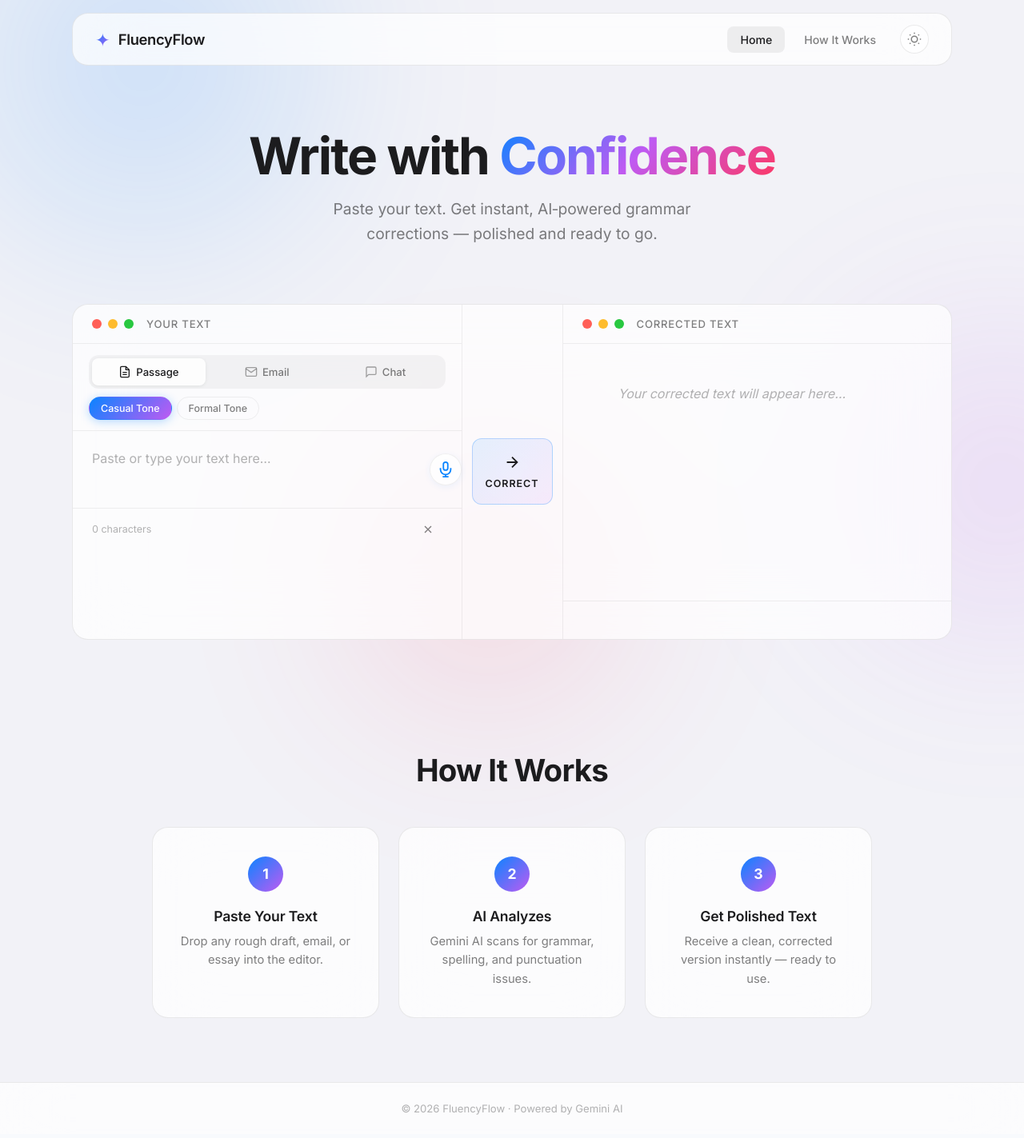
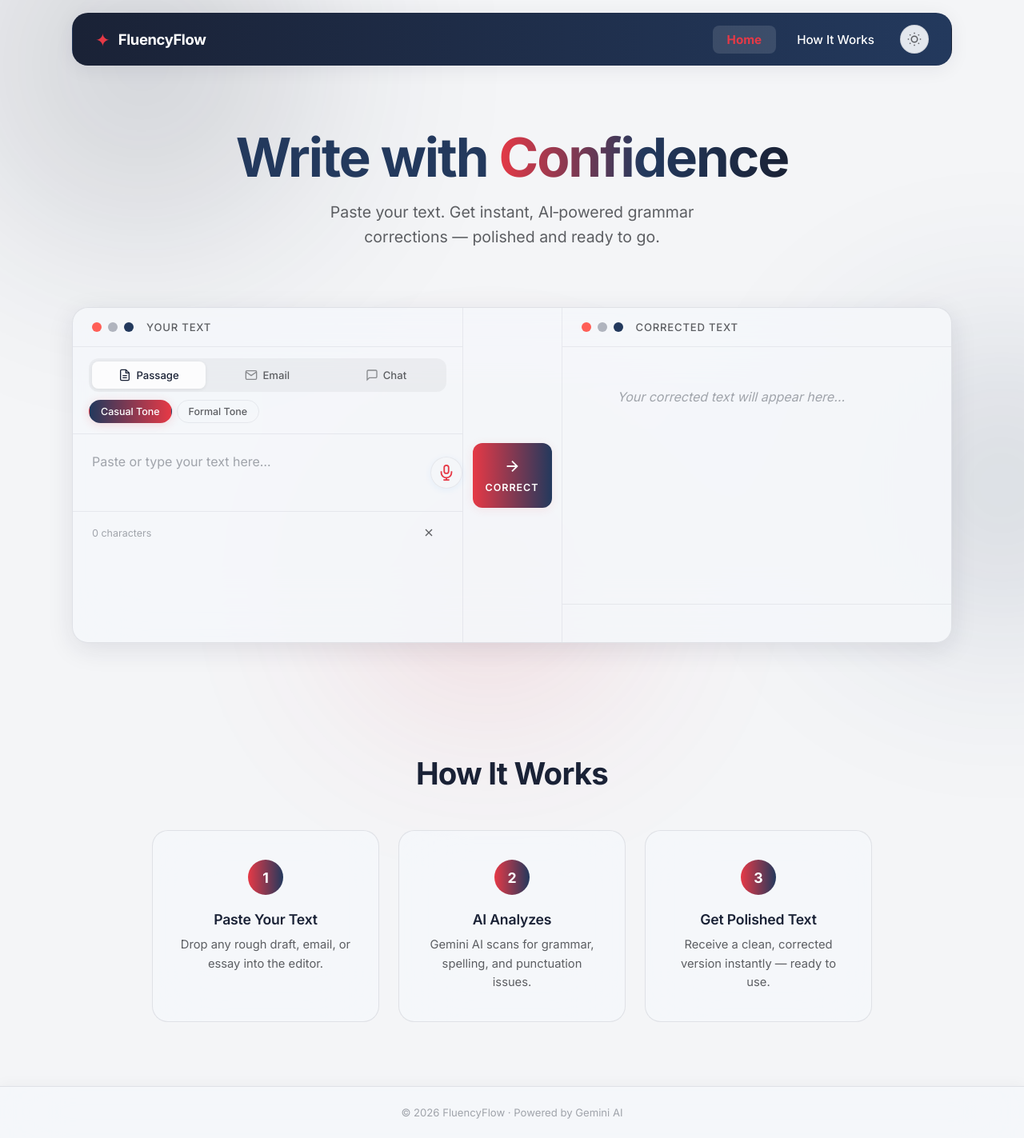
Before and after one commit to muneeb251291/fluencyflow, a Flask app: page / in a window 1280 px wide. Shown: the whole page at 80% size. Before the commit the page ends 1394 px from the top, so only its background shows below. Run offline with Flask 3, Linux system fonts and the light colour scheme.

Commit message:
Update CSS variables and styles for improved light and dark themes

```diff
--- a/static/css/style.css
+++ b/static/css/style.css
@@ -36,28 +36,28 @@
 
 :root {
   /* ── Light Theme (default) ────────────────────────────────────────────── */
-  --bg: #f2f2f7;
-  --surface: rgba(255, 255, 255, 0.72);
-  --surface-hover: rgba(255, 255, 255, 0.85);
-  --border: rgba(0, 0, 0, 0.08);
-  --border-light: rgba(0, 0, 0, 0.06);
-  --text-primary: #1c1c1e;
-  --text-secondary: rgba(0, 0, 0, 0.5);
-  --text-tertiary: rgba(0, 0, 0, 0.3);
-  --accent: #0a84ff;
-  --accent-hover: #006edb;
-  --accent-glow: rgba(10, 132, 255, 0.25);
-  --gradient-1: #0a84ff;
-  --gradient-2: #bf5af2;
-  --gradient-3: #ff375f;
+  --bg: #f4f5f7;
+  --surface: rgba(245, 247, 250, 0.92);
+  --surface-hover: rgba(230, 233, 240, 0.98);
+  --border: rgba(30, 34, 54, 0.10);
+  --border-light: rgba(30, 34, 54, 0.07);
+  --text-primary: #1a2236;
+  --text-secondary: #5c5e62;
+  --text-tertiary: #a0a4ab;
+  --accent: #e63946;
+  --accent-hover: #b71c2b;
+  --accent-glow: rgba(230, 57, 70, 0.18);
+  --gradient-1: #1a2236;
+  --gradient-2: #23395d;
+  --gradient-3: #e63946;
   --success: #34c759;
-  --error: #ff3b30;
+  --error: #e63946;
 
   /* Blob opacity (lower in light mode) */
   --blob-opacity: 0.25;
 
   /* Contextual surfaces */
-  --scrollbar-thumb: rgba(0, 0, 0, 0.15);
+  --scrollbar-thumb: rgba(30, 34, 54, 0.13);
   --mode-tab-bg: rgba(0, 0, 0, 0.04);
   --mode-tab-hover: rgba(0, 0, 0, 0.06);
   --mode-tab-active-bg: rgba(255, 255, 255, 0.85);
@@ -207,6 +207,8 @@ body {
   border-radius: var(--radius);
   z-index: 100;
   transition: var(--transition);
+  background: linear-gradient(90deg, var(--gradient-1) 0%, var(--gradient-2) 100%);
+  box-shadow: 0 4px 24px rgba(26,34,54,0.07);
 }
 
 .nav-brand {
@@ -217,16 +219,14 @@ body {
 
 .logo-icon {
   font-size: 1.4rem;
-  background: linear-gradient(135deg, var(--gradient-1), var(--gradient-2));
-  -webkit-background-clip: text;
-  -webkit-text-fill-color: transparent;
-  background-clip: text;
+  color: var(--accent);
 }
 
 .logo-text {
   font-size: 1.15rem;
-  font-weight: 600;
+  font-weight: 700;
   letter-spacing: -0.02em;
+  color: #fff;
 }
 
 .nav-links {
@@ -237,18 +237,20 @@ body {
 
 .nav-link {
   text-decoration: none;
-  color: var(--text-secondary);
-  font-size: 0.88rem;
+  color: #fff;
+  font-size: 0.95rem;
   font-weight: 500;
-  padding: 8px 16px;
+  padding: 8px 18px;
   border-radius: var(--radius-xs);
   transition: var(--transition);
+  background: transparent;
 }
 
 .nav-link:hover,
 .nav-link.active {
-  color: var(--text-primary);
-  background: var(--nav-link-hover-bg);
+  color: var(--accent);
+  background: rgba(255,255,255,0.12);
+  font-weight: 700;
 }
 
 /* ── Theme Toggle ────────────────────────────────────────────────────────── */
@@ -300,22 +302,23 @@ body.theme-transitioning *::after {
 }
 
 .hero-title {
-  font-size: clamp(2.4rem, 6vw, 4rem);
-  font-weight: 700;
+  font-size: clamp(2.6rem, 6vw, 4.2rem);
+  font-weight: 800;
   letter-spacing: -0.03em;
   line-height: 1.1;
   margin-bottom: 16px;
+  color: var(--gradient-2);
 }
 
 .gradient-text {
-  background: linear-gradient(135deg, var(--gradient-1), var(--gradient-2), var(--gradient-3));
+  background: linear-gradient(90deg, var(--gradient-3), var(--gradient-2), var(--gradient-1));
   -webkit-background-clip: text;
   -webkit-text-fill-color: transparent;
   background-clip: text;
 }
 
 .hero-subtitle {
-  font-size: clamp(1rem, 2.2vw, 1.2rem);
+  font-size: clamp(1.08rem, 2.2vw, 1.22rem);
   color: var(--text-secondary);
   max-width: 540px;
   margin: 0 auto;
@@ -339,6 +342,8 @@ body.theme-transitioning *::after {
   border-radius: var(--radius);
   overflow: hidden;
   transition: var(--transition);
+  background: var(--surface);
+  box-shadow: 0 8px 32px rgba(26,34,54,0.10);
 }
 
 .editor-container:hover {
@@ -368,8 +373,8 @@ body.theme-transitioning *::after {
   border-radius: 50%;
 }
 .pane-dot.red    { background: #ff5f57; }
-.pane-dot.yellow { background: #febc2e; }
-.pane-dot.green  { background: #28c840; }
+.pane-dot.yellow { background: #b0b4be; }
+.pane-dot.green  { background: #23395d; }
 
 .pane-label {
   font-size: 0.82rem;
@@ -473,9 +478,9 @@ body.theme-transitioning *::after {
 
 .subtype-pill.active {
   color: #fff;
-  background: linear-gradient(135deg, var(--gradient-1), var(--gradient-2));
+  background: linear-gradient(90deg, var(--gradient-2), var(--gradient-3));
   border-color: transparent;
-  box-shadow: 0 2px 12px rgba(10, 132, 255, 0.3);
+  box-shadow: 0 2px 12px rgba(230, 57, 70, 0.18);
 }
 
 .editor-textarea {
@@ -619,13 +624,14 @@ body.theme-transitioning *::after {
   text-transform: uppercase;
   letter-spacing: 0.08em;
   transition: var(--transition);
-  background: var(--correct-bg);
-  border: 1px solid var(--correct-border);
+  background: linear-gradient(90deg, var(--gradient-3), var(--gradient-2));
+  border: none;
+  color: #fff;
+  box-shadow: 0 2px 12px rgba(230,57,70,0.10);
 }
 
 .btn-correct:hover {
-  background: var(--correct-hover-bg);
-  border-color: var(--correct-hover-border);
+  background: linear-gradient(90deg, var(--gradient-2), var(--gradient-3));
   box-shadow: 0 0 30px var(--accent-glow);
   transform: scale(1.05);
 }
@@ -710,7 +716,7 @@ body.theme-transitioning *::after {
   justify-content: center;
   margin: 0 auto 20px;
   border-radius: 50%;
-  background: linear-gradient(135deg, var(--gradient-1), var(--gradient-2));
+  background: linear-gradient(90deg, var(--gradient-3), var(--gradient-2));
   font-size: 1.1rem;
   font-weight: 700;
   color: #fff;
@@ -739,6 +745,8 @@ body.theme-transitioning *::after {
   border-left: none;
   border-right: none;
   border-bottom: none;
+  background: var(--surface);
+  box-shadow: 0 -2px 16px rgba(26,34,54,0.04);
 }
 
 .footer p {
```
Also changed, not shown: other parts of static/css/style.css (+12 -12 lines).
